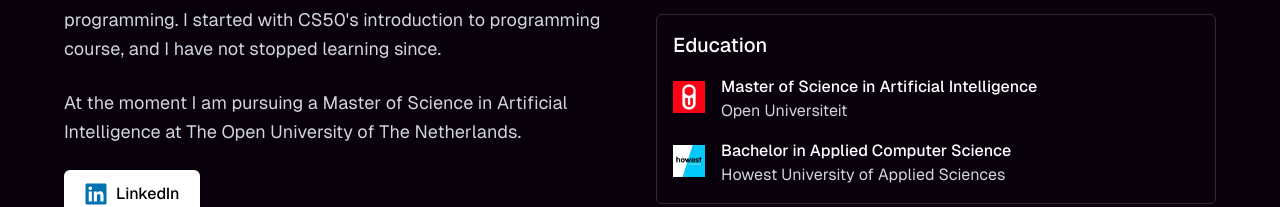
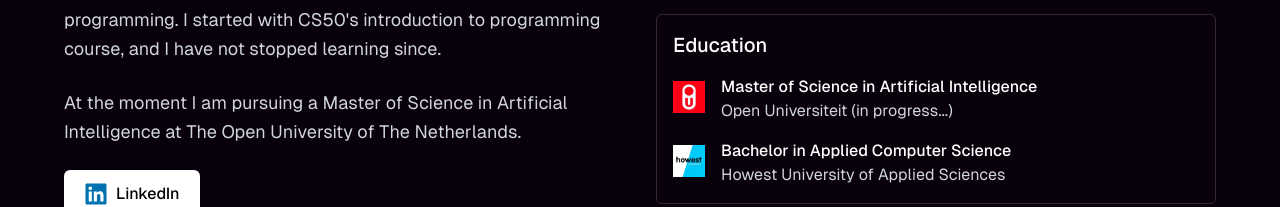
Before and after one commit to Harmxn02/harmansingh.nl, a Next.js app: page / in a window 1280 px wide. Shown: the part 2714-2921 px from the top of the page. Built offline with nearby package versions, Linux system fonts and the light colour scheme.

Commit message:
REFACT: add in progress clarification for OU MSc AI degree

```diff
--- a/src/app/components/About.jsx
+++ b/src/app/components/About.jsx
@@ -124,7 +124,7 @@ const About = () => {
 						<h3 className="mb-4 text-xl font-medium">Education</h3>
 						<div className="space-y-4">
 							<EducationItem
-								institution="Open Universiteit"
+								institution="Open Universiteit (in progress...)"
 								degree="Master of Science in Artificial Intelligence"
 								logo={OULogo}
 							/>
```
